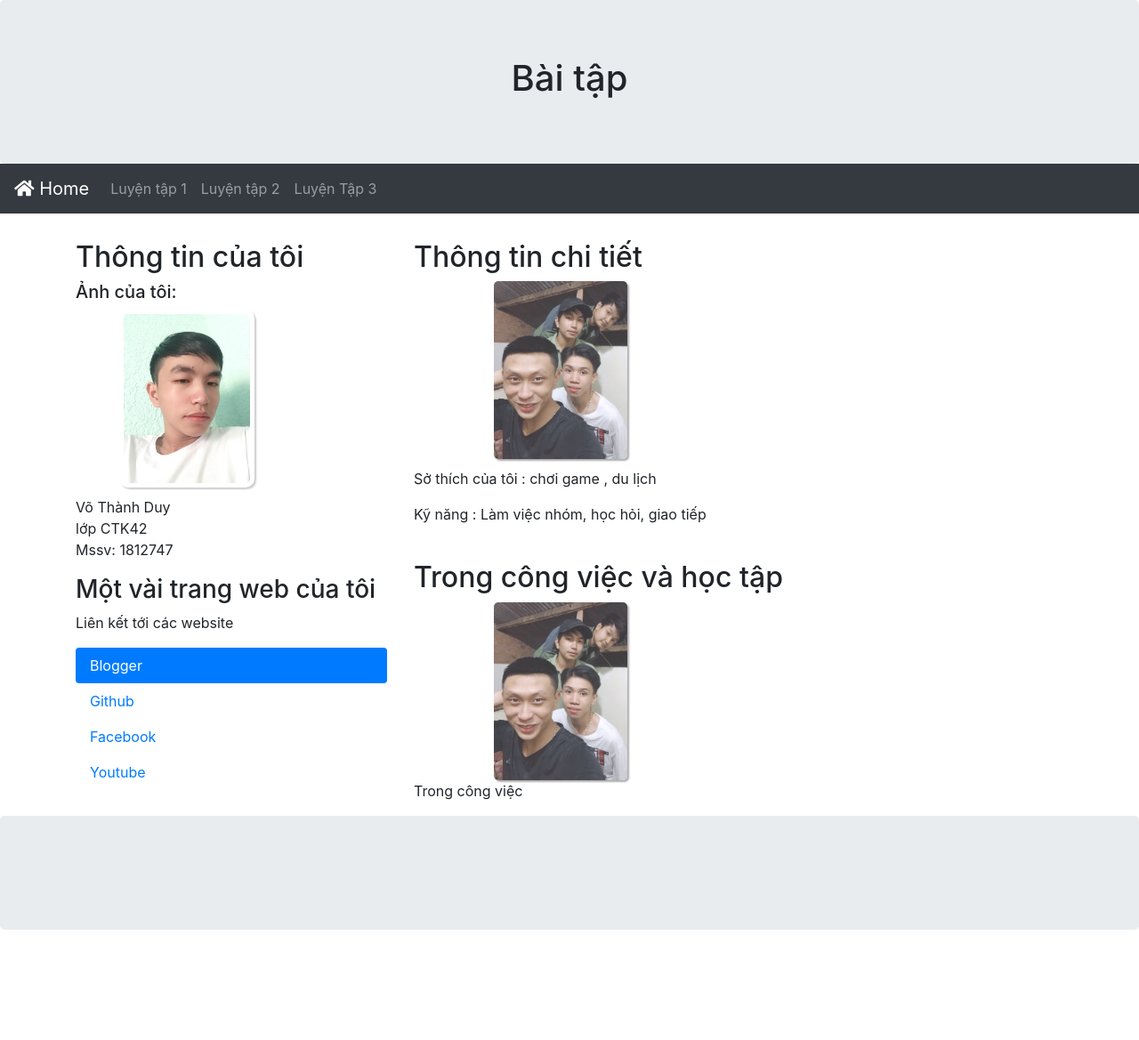
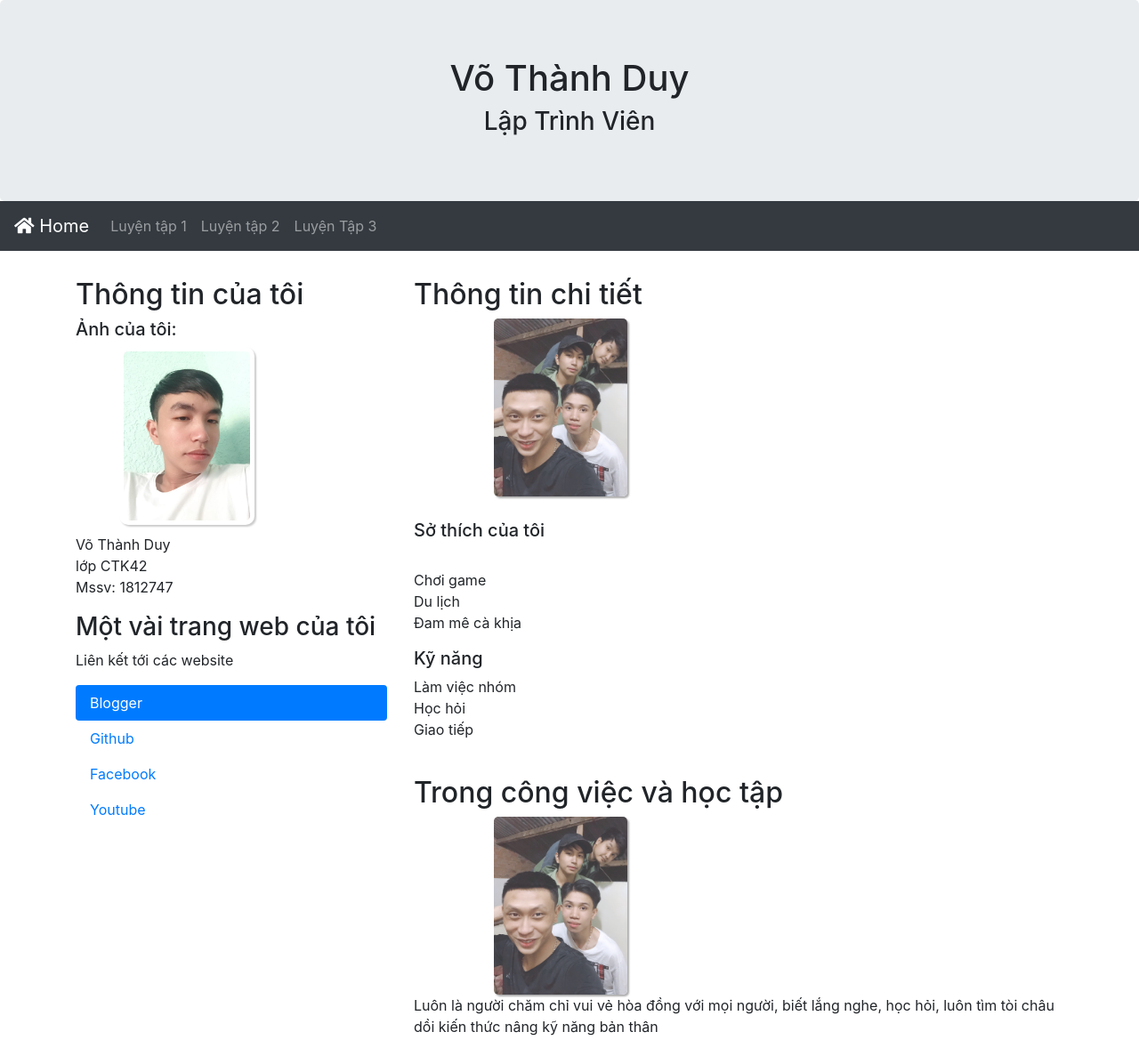
Before and after one commit to duyctk42/PTUD-Web, a plain HTML site: page index.html in a window 1280 px wide. Shown: the top 1169 px of the page at 89% size. Before the commit the page ends 1045 px from the top, so only its background shows below. Drawn offline with nearby package versions, Linux system fonts and the light colour scheme.

Commit message:
Update index.html

```diff
--- a/index.html
+++ b/index.html
@@ -16,7 +16,8 @@
 <body>
 
   <div class="jumbotron text-center" style="margin-bottom:0">
-    <h1>Bài tập</h1>
+    <h1>Võ Thành Duy</h1>
+    <h3>Lập Trình Viên</h3>
   </div>
 
   <nav class="navbar navbar-expand-sm bg-dark navbar-dark">
@@ -77,11 +78,11 @@
         <div class="fakeimg">
           <img class="fakeimg-backgroud" src="./File Assets/imgs/duy1.jpg" alt="">
         </div>
-        <p class="pt-10">Sở thích của tôi : chơi game , du lịch
+        <p class="pt-10"> <h5> Sở thích của tôi </h5><br> Chơi game<br> Du lịch <br> Đam mê cà khịa
 
         </p>
         <p>
-          Kỹ năng : Làm việc nhóm, học hỏi, giao tiếp
+          <h5> Kỹ năng </h5> Làm việc nhóm <br> Học hỏi <br> Giao tiếp
         </p>
         <p>
 
@@ -91,7 +92,8 @@
         <div class="fakeimg">
           <img class="fakeimg-backgroud" src="./File Assets/imgs/duy1.jpg" alt="">
         </div>
-        <p>Trong công việc</p>
+        <p>Luôn là người chăm chỉ vui vẻ hòa đồng với mọi người, biết lắng nghe, học hỏi, luôn tìm tòi châu dồi kiến thức nâng kỹ năng bản thân </p>
+
       </div>
     </div>
   </div>
```
